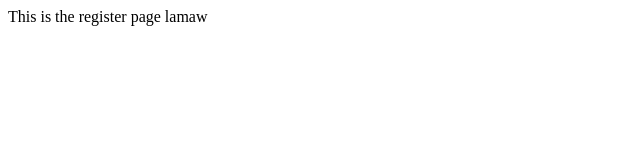
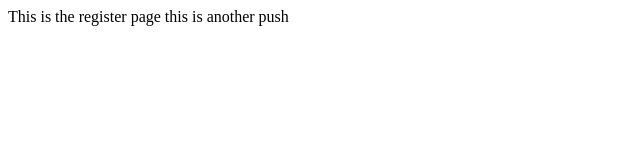
Before and after one commit to KaelNierras/Websis, a Nuxt app: page /register in a window 1280 px wide. Shown: the top 160 px of the page, without its empty margins (0-640 px from the left). Built offline with nearby package versions, Linux system fonts and the light colour scheme.

Commit message:
WIP real

```diff
--- a/pages/register/index.vue
+++ b/pages/register/index.vue
@@ -1 +1 @@
-<template>This is the register page lamaw</template>
+<template>This is the register page this is another push</template>
```
